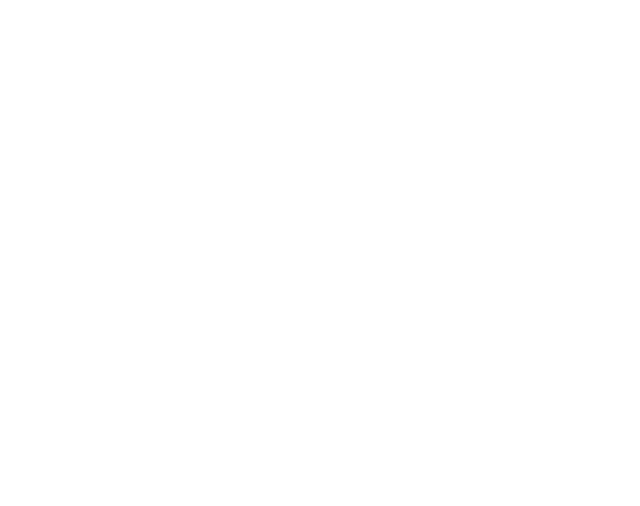
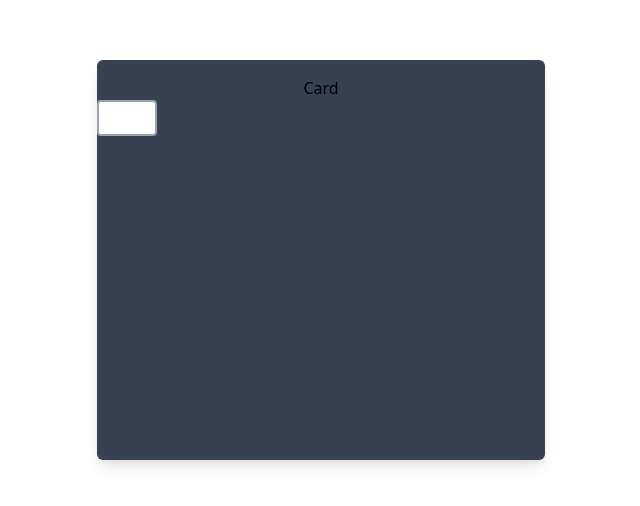
Before and after one commit to hananloser/shk, a Next.js app: page / in a window 1280 px wide. Shown: the part 140-646 px from the top of the page, without its empty margins (319-959 px from the left). Built offline with nearby package versions, Linux system fonts and the light colour scheme.

Commit message:
feat(component) create component button

```diff
--- a/package.json
+++ b/package.json
@@ -8,13 +8,17 @@
     "start": "next start"
   },
   "dependencies": {
+    "clsx": "^1.1.1",
     "next": "10.0.3",
     "react": "17.0.1",
     "react-dom": "17.0.1"
   },
   "devDependencies": {
+    "@types/node": "^14.14.13",
+    "@types/react": "^17.0.0",
     "autoprefixer": "^10.1.0",
     "postcss": "^8.2.1",
-    "tailwindcss": "^2.0.2"
+    "tailwindcss": "^2.0.2",
+    "typescript": "^4.1.3"
   }
 }
--- /dev/null
+++ b/src/compoents/button/index.tsx
@@ -0,0 +1,68 @@
+import React from 'react'
+import clsx from 'clsx';
+
+export enum BtnType {
+    normal = '',
+    block = 'w-full justify-center',
+}
+
+export enum Variant {
+    primary = 'border-2 border-transparent bg-primary-500 hover:bg-primary-400',
+    secondary = 'border-2 border-transparent bg-white text-primary-500',
+    silent = 'border-2 border-transparent bg-transparent text-primary-500',
+    outline = 'border-2 border-gray-600 text-primary-500 transition duration-100 hover:bg-gray-600 hover:bg-opacity-10',
+    outlineTextWhite = 'border-2 border-gray-600 text-white transition duration-100 hover:bg-gray-600 hover:bg-opacity-10',
+    outlineLight = 'border-2 border-gray-300 hover:border-gray-400 text-primary-500 transition duration-100 hover:bg-gray-600 hover:bg-opacity-10',
+    light = 'bg-white border-2 border-gray-400 hover:border-gray-500 text-primary-500',
+}
+
+export enum TextVariant {
+    light = 'font-light',
+    normal = 'font-normal',
+    medium = 'font-medium',
+    bold = 'font-bold',
+}
+
+export enum Size {
+    small = 'py-1 md:py-2 px-2 md:px-3 text-sm',
+    medium = 'py-2 px-3',
+    large = 'text-lg py-3 px-4',
+    xlarge = 'text-xl py-3 px-4',
+}
+
+type HtmlButtonProps = Omit<JSX.IntrinsicElements['button'], 'ref'>;
+
+type Props = HtmlButtonProps & {
+    btnType?: keyof typeof BtnType;
+    variant?: keyof typeof Variant;
+    textVariant?: keyof typeof TextVariant;
+    size?: keyof typeof Size;
+    href?: string;
+};
+
+
+export const Button: React.FC<Props> = function ({
+    btnType = 'normal',
+    variant = 'primary',
+    textVariant = 'normal',
+    size = 'medium',
+    onClick,
+    href,
+    children,
+    ...props
+}) {
+    if (typeof onClick !== 'function' && !href)
+        return null;
+
+    const className = clsx(
+        'font-body inline-flex items-center justify-center rounded text-white leading-none tracking-wide whitespace-no-wrap transition duration-150',
+        Variant[variant],
+        TextVariant[textVariant],
+        Size[size],
+        BtnType[btnType],
+        props.className
+    );
+    return (
+        <button {...props} className={className} type={'button'} onClick={onClick} children={children} />
+    );
+}
--- /dev/null
+++ b/src/compoents/container/index.tsx
@@ -0,0 +1,13 @@
+import React, { ReactNode } from 'react'
+
+interface Props {
+    children: JSX.IntrinsicAttributes | ReactNode
+}
+
+export const Container: React.FC<Props> = ({ children }) => {
+    return (
+        <div className="flex flex-col my-auto justify-center items-center  mx-auto bg-gray-20 h-screen">
+            {children}
+        </div>
+    )
+}
--- a/src/pages/_app.js
+++ /dev/null
@@ -1,7 +0,0 @@
-import '../styles/globals.css'
-
-function MyApp({ Component, pageProps }) {
-  return <Component {...pageProps} />
-}
-
-export default MyApp
--- /dev/null
+++ b/src/pages/_app.tsx
@@ -0,0 +1,11 @@
+import '../styles/globals.css'
+import type { AppProps } from 'next/app'
+import React from 'react';
+
+const MyApp = ({ Component, pageProps }: AppProps) => {
+  return <Component {...pageProps} />
+
+}
+
+
+export default MyApp;
--- a/src/pages/api/hello.js
+++ /dev/null
@@ -1,6 +0,0 @@
-// Next.js API route support: https://nextjs.org/docs/api-routes/introduction
-
-export default (req, res) => {
-  res.statusCode = 200
-  res.json({ name: 'John Doe' })
-}
--- /dev/null
+++ b/src/pages/auth/index.tsx
@@ -0,0 +1,11 @@
+import React from 'react'
+
+const Auth = () => {
+    return (
+        <div>
+            test
+        </div>
+    )
+}
+
+export default Auth
--- a/src/pages/index.js
+++ /dev/null
@@ -1,12 +0,0 @@
-import Head from 'next/head'
-
-export default function Home() {
-  return (
-    <div>
-      <Head>
-        <title>Create Next App</title>
-        <link rel="icon" href="/favicon.ico" />
-      </Head>
-    </div>
-  )
-}
--- /dev/null
+++ b/src/pages/index.tsx
@@ -0,0 +1,36 @@
+import React from 'react'
+import Head from 'next/head'
+import { Container } from '../compoents/container'
+import { Button } from '../compoents/button'
+
+const Home = () => {
+  return (
+    <>
+      <Head>
+        <title>SHK GROUP APPLICATION</title>
+      </Head>
+      <Container>
+        <div className="card bg-gray-700 shadow-lg rounded-md  max-w-md w-1/2 h-1/2">
+          <div className="flex justify-center mt-4">
+            <span>Card</span>
+          </div>
+          <div className="card-content">
+
+          </div>
+          <div className="card-footer">
+            <Button
+             onClick={() => alert('test')}
+             type='button'
+             btnType='normal'
+             variant='light'
+            >
+            Test
+            </Button>
+          </div>
+        </div>
+      </Container>
+    </>
+  )
+}
+
+export default Home
```
Also changed, not shown: tsconfig.json (added, +47 -0 lines), next-env.d.ts (added), src/compoents/index.ts (added), 1 other file (tests, documents, lock files or other folders).
